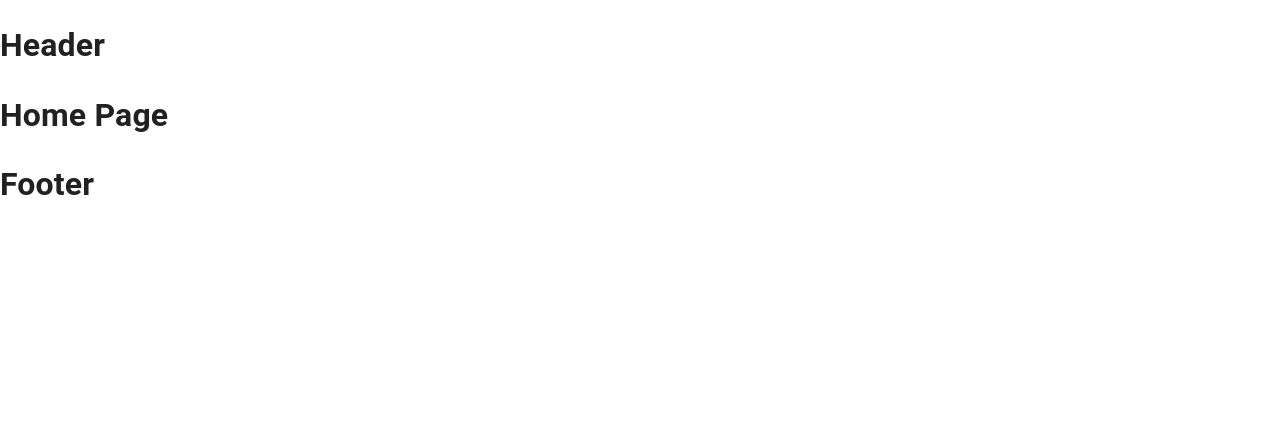
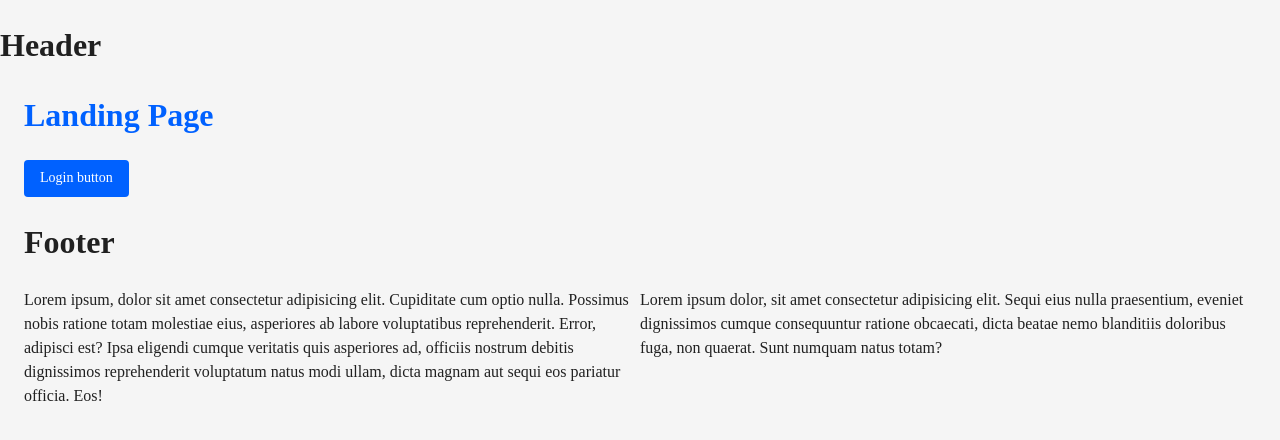
Before and after one commit to DoctrEx/doctrEx-frontend, a React (Create React App) app: page / in a window 1280 px wide. Shown: the top 440 px of the page. Built offline with nearby package versions, Linux system fonts and the light colour scheme.

Commit message:
started landing page development (#1)
* chore: started landing page development

* add: custom theme for light and dark mode

* landing page setup

```diff
--- a/package.json
+++ b/package.json
@@ -5,6 +5,7 @@
   "dependencies": {
     "@emotion/react": "^11.10.5",
     "@emotion/styled": "^11.10.5",
+    "@mui/icons-material": "^5.11.0",
     "@mui/material": "^5.11.1",
     "@reduxjs/toolkit": "^1.9.1",
     "@testing-library/jest-dom": "^5.16.5",
--- a/src/App.js
+++ b/src/App.js
@@ -1,13 +1,15 @@
 import { CssBaseline } from "@mui/material"
 import { RouterProvider } from "react-router-dom"
 import { Router } from "./router/router"
+import {ThemeProvider} from '@mui/material'
+import { LIGHTTHEME, DARKTHEME } from './styles/MuiTheme'
 
 function App() {
   return (
-    <>
+    <ThemeProvider theme={LIGHTTHEME}>
       <CssBaseline />
       <RouterProvider router={Router} />
-    </>
+    </ThemeProvider>
   )
 }
 
--- a/src/components/Header.js
+++ b/src/components/Header.js
@@ -1,7 +1,9 @@
-import React from "react"
+import React from 'react'
 
 const Header = () => {
-  return <h1>Header</h1>
+  return (
+    <h1>Header</h1>
+  )
 }
 
 export default Header
--- a/src/pages/Home.js
+++ b/src/pages/Home.js
@@ -1,14 +1,35 @@
 import React from "react"
 import Header from "../components/Header"
 import Footer from "../components/Footer"
+import { Button, Grid, Container } from "@mui/material"
 
 const Home = () => {
   return (
-    <div>
-      <Header />
-      <h1>Home Page</h1>
+    <>
+    <Header />
+    <Container>
+      <h1 className="text-primary">Landing Page</h1>
+      <Button variant="contained">Login button</Button>
       <Footer />
-    </div>
+
+      <Grid container>
+        <Grid item xs={12} md={6}>
+          <div>
+            Lorem ipsum, dolor sit amet consectetur adipisicing elit. Cupiditate cum optio nulla.
+            Possimus nobis ratione totam molestiae eius, asperiores ab labore voluptatibus
+            reprehenderit. Error, adipisci est? Ipsa eligendi cumque veritatis quis asperiores ad,
+            officiis nostrum debitis dignissimos reprehenderit voluptatum natus modi ullam, dicta
+            magnam aut sequi eos pariatur officia. Eos!
+          </div>
+        </Grid>
+        <Grid item xs={12} md={6} className="hidden md:block">
+          <div>
+            Lorem ipsum dolor, sit amet consectetur adipisicing elit. Sequi eius nulla praesentium, eveniet dignissimos cumque consequuntur ratione obcaecati, dicta beatae nemo blanditiis doloribus fuga, non quaerat. Sunt numquam natus totam?
+          </div>
+        </Grid>
+      </Grid>
+    </Container>
+    </>
   )
 }
 
--- /dev/null
+++ b/src/styles/MuiTheme.js
@@ -0,0 +1,184 @@
+import { createTheme } from "@mui/material"
+import { deepmerge } from "@mui/utils"
+const colors = require("tailwindcss/colors")
+
+export const themeColor = deepmerge(colors, {
+  primary: {
+    main: "#0061FF",
+    light: "#3870FF",
+    dark: "#0036C8",
+  },
+  secondary: {
+    main: colors.neutral[700],
+    light: colors.neutral[400],
+    dark: colors.neutral[900],
+  },
+})
+
+const LIGHT = {
+  palette: {
+    ...themeColor,
+    grey: themeColor.neutral,
+    common: {
+      black: themeColor.black,
+      white: themeColor.white,
+    },
+    background: {
+      default: themeColor.neutral[100],
+      paper: themeColor.white,
+    },
+  },
+  typography: {
+    fontFamily: ["Poppins"].join(","),
+    fontSize: 14,
+  },
+  components: {
+    MuiInputBase: {
+      styleOverrides: {
+        inputSizeSmall: { paddingTop: ".25rem !important", paddingBottom: ".25rem !important" },
+        input: { paddingTop: ".7rem !important", paddingBottom: ".7rem !important" },
+        adornedStart: { paddingLeft: ".5rem !important", "& svg": { marginRight: ".25rem" } },
+      },
+    },
+    MuiAutocomplete: {
+      styleOverrides: {
+        inputRoot: { paddingTop: "0 !important", paddingBottom: "0 !important" },
+      },
+    },
+    MuiButton: {
+      defaultProps: { disableElevation: true },
+      styleOverrides: {
+        root: {
+          minWidth: "unset",
+          textTransform: "inherit",
+          boxShadow: "none",
+          ":hover": { boxShadow: "none", backgroundColor: "#0036C8" },
+        },
+      },
+    },
+    MuiListItemIcon: {
+      styleOverrides: {
+        root: { color: "inherit" },
+      },
+    },
+    MuiListItemButton: {
+      styleOverrides: {
+        root: { background: "inherit" },
+      },
+    },
+    MuiListSubheader: {
+      styleOverrides: {
+        root: { background: "inherit", color: "inherit" },
+      },
+    },
+    MuiList: {
+      styleOverrides: {
+        root: { background: "inherit" },
+      },
+    },
+    MuiCard: {
+      styleOverrides: {
+        root: {
+          boxShadow: "0px 12px 23px 0px rgb(62 73 84 / 4%)",
+          padding: "2rem",
+        },
+      },
+    },
+    MuiTypography: {
+      styleOverrides: {
+        root: { fontSize: "inherit" },
+      },
+    },
+    MuiSelect: {
+      styleOverrides: {
+        root: {
+          "&::before,&::after": { content: "none" },
+          background: "transparent",
+          "&:hover::not(disabled)": {
+            background: "transparent",
+          },
+        },
+        filled: {
+          margin: "0px -1px",
+          border: "1px solid",
+          borderRadius: "4px",
+
+          // "&.MuiInputBase-sizeSmall": { height: "27.125px" },
+          // "&:not(.MuiInputBase-sizeSmall)": { height: "2.8375em" },
+          "&.Mui-focused:after": { opacity: 1 },
+          "& fieldset": { border: 0 },
+        },
+      },
+    },
+    MuiTextField: {
+      styleOverrides: {
+        root: {
+          "& .MuiFilledInput-root": {
+            backgroundColor: themeColor.gray[100],
+            borderRadius: "4px",
+
+            "&.Mui-focused:after": { opacity: 1 },
+            "& fieldset": { border: 0 },
+            "&::before,&::after": { content: "none" },
+          },
+        },
+      },
+    },
+    MuiContainer: {
+      styleOverrides: {
+        root: {},
+        maxWidthLg: {
+          "&.MuiContainer-maxWidthLg": {
+            maxWidth: 1300,
+          },
+        },
+      },
+    },
+  },
+  breakpoints: {
+    values: {
+      xs: 0,
+      sm: 640,
+      md: 768,
+      lg: 1024,
+      xl: 1280,
+    },
+  },
+}
+
+const DARK = deepmerge(
+  { ...LIGHT },
+  {
+    palette: {
+      mode: "dark",
+      grey: {
+        50: themeColor.neutral[50],
+        100: themeColor.neutral[900],
+        200: themeColor.neutral[800],
+        300: themeColor.neutral[700],
+        400: themeColor.neutral[600],
+        500: themeColor.neutral[500],
+        600: themeColor.neutral[400],
+        700: themeColor.neutral[300],
+        800: themeColor.neutral[200],
+        900: themeColor.neutral[100],
+      },
+      secondary: {
+        main: colors.neutral[300],
+        light: colors.neutral[600],
+        dark: colors.neutral[100],
+      },
+      common: {
+        black: themeColor.white,
+        white: themeColor.black,
+      },
+      background: {
+        default: themeColor.neutral[900],
+        paper: themeColor.black,
+      },
+    },
+  }
+)
+
+export const LIGHTTHEME = createTheme(LIGHT)
+export const DARKTHEME = createTheme(DARK)
--- a/src/styles/globals.css
+++ b/src/styles/globals.css
@@ -37,6 +37,7 @@ table {
   @apply mx-auto max-w-screen-2xl;
 }
 
+
 h1,
 h2,
 h3,
--- a/src/styles/overrides.css
+++ b/src/styles/overrides.css
@@ -1,9 +1,3 @@
 .label {
   @apply block;
 }
-
-/* Overriding button's font family and other properties */
-.MuiButtonBase-root.MuiButton-root{
-  font-family: 'Poppins', sans-serif;
-  text-transform: capitalize;
-}
--- a/tailwind.config.js
+++ b/tailwind.config.js
@@ -3,6 +3,9 @@ module.exports = {
   content: ["./src/**/*.{js, jsx, ts, tsx}"],
   theme: {
     extend: {},
+    colors: {
+      primary: "#0061FF"
+    }
   },
   plugins: [],
   important: true,
```
Also changed, not shown: 1 other file (tests, documents, lock files or other folders).
